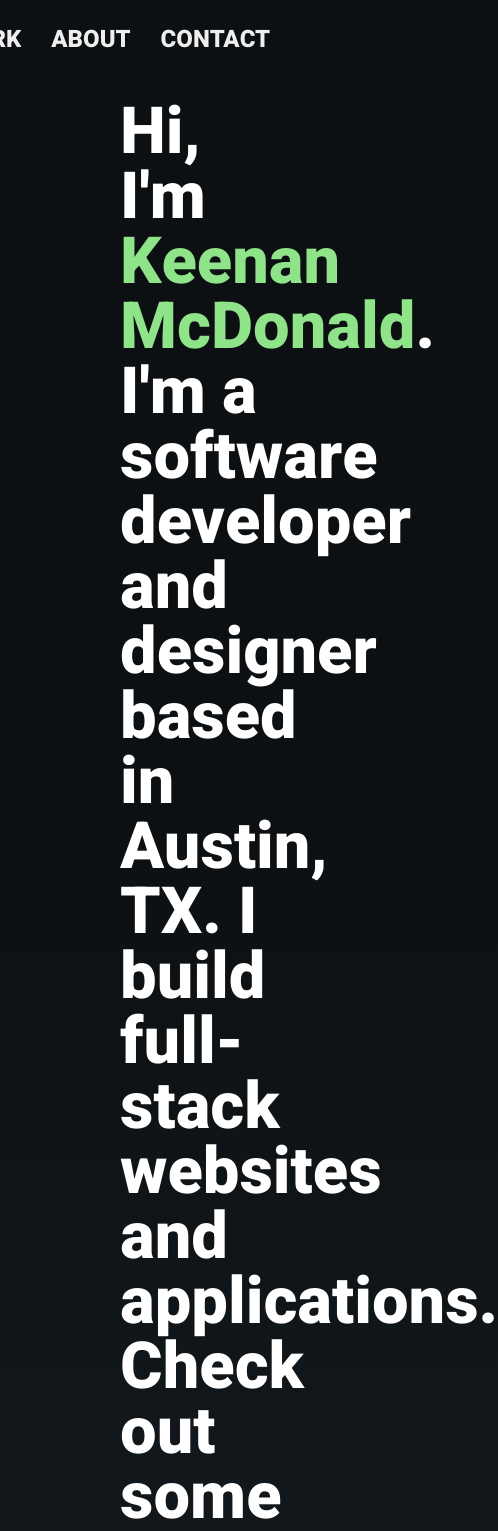
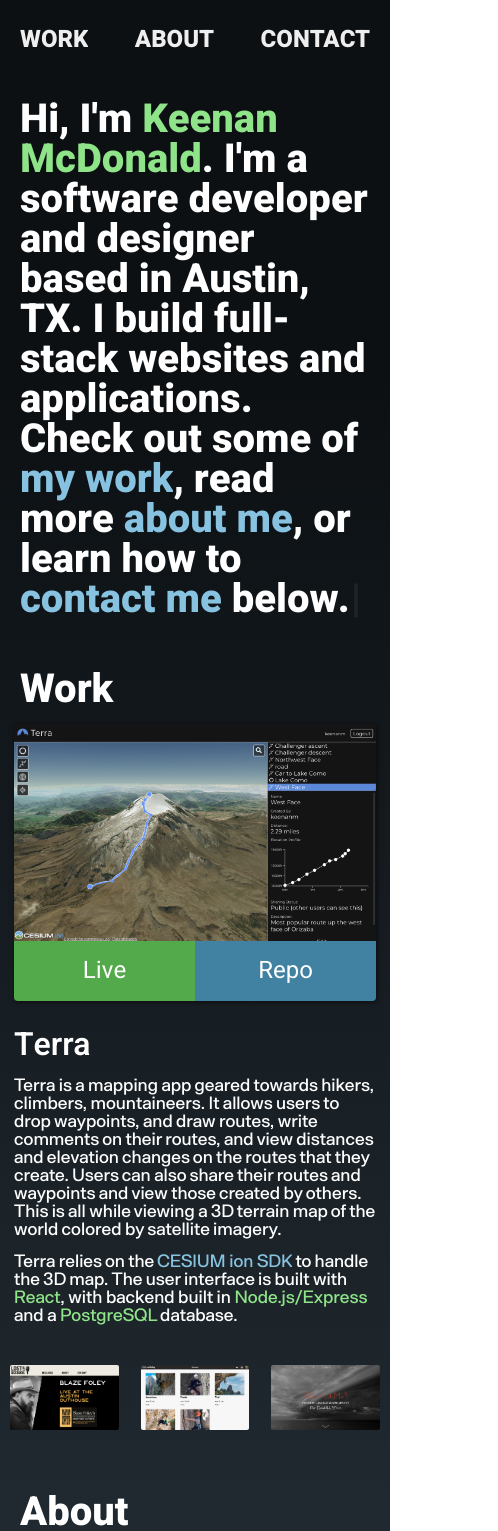
Before and after one commit to keenanmcdonald/react-portfolio, a React (Create React App) app: page / in a window 390 px wide. Shown: the top 1531 px of the page, 498 px wide, since content can reach past the window. Built offline with nearby package versions, Linux system fonts and the light colour scheme.

Commit message:
mobile styling

```diff
--- a/src/App.css
+++ b/src/App.css
@@ -56,7 +56,7 @@ h1.section-title{
 }
 
 p{
-  font-size: 22px;
+  font-size: 18px;
   font-family: arbeit;
 }
 
@@ -111,7 +111,7 @@ section#hero{
   position: static;
 }
 
-a.intro-link{
+a.intro-link, a.project-text-link{
   text-decoration: none;
   transition: .5s ease;
   background: linear-gradient(to right,#87c3e0 43%, #8FE388 53%) left;
@@ -120,7 +120,7 @@ a.intro-link{
   -webkit-text-fill-color: transparent;
 }
 
-a.intro-link:hover{
+a.intro-link:hover, a.project-text-link:hover{
   background-position: right;
   cursor: pointer;
 }
@@ -160,15 +160,6 @@ section#work{
   transition: all .15s ease;
 }
 
-.selected-project div{
-  padding: 14px;
-}
-
-.selected-project h4{
-  font-size: 32px;
-  margin-bottom: 20px;
-}
-
 .project:hover{
   cursor: pointer;
 }
@@ -177,63 +168,95 @@ section#work{
   height: 100%;
   position: relative;
   flex: 21;
+  padding: 14px;
+}
+
+div.project-info-container div{
+  padding: 0;
+}
+
+div.project-description p {
+  margin: 14px 0;
 }
 
 .project-image-container{
   flex: 19;
+  position: relative;
+  padding: 0;
+  margin: 14px;
+  height: max-content;
 }
 
-.project-description p {
-  font-size: 16px;
-  font-family: arbeit;
+.project-image-container:hover .project-image{
+  opacity: 0.3;
+  cursor: pointer;
 }
 
-div.project-description{
-  padding: 0;
+.project-image-container:hover .link-container{
+  opacity: 1;
 }
+
 
 .selected-project .project-image{
   border-radius: 4px 4px 0 0;
+  opacity: 1;
+  display: block;
+  width: 100%;
+  height: auto;
+  transition: 0.5s ease;
+  backface-visibility: hidden;
+  margin-top: 0;
 }
 
 div.link-container{
+  transition: 0.5s ease;
+  opacity: 0;
   padding: 0;
-  position: relative;
-  bottom: 0px;
+  width: 100%;
+  height: 100%;
+  position: absolute;
+  top: 50%;
+  left: 50%;
+  transform: translate(-50%, -50%);
+  -ms-transform: translate(-50%, -50%);
+  text-align: center;
   display: flex;
-  margin-top: -3px;
-  border-top: solid black 1px;
-  display: none;
+  flex-direction: column;
 }
 
 .selected-project a.project-link{
   display: block;
   text-align: center;
+  padding-top: 100px;
   width: 100%;
+  height: 50%;
   text-decoration: none;
-  padding: 14px;
-  font-size: 20px;
-  color: black;
+  padding: 20px;
+  color: white;
+  border: none;
   transition: all 0.3s ease;
+  background-size: 300%;
+  font-size: 24px;
+  display: flex;
+  flex-direction: column;
+  justify-content: center;
+}
+
+a.project-link:hover{
+  background-position: right;
+  cursor: pointer;
 }
 
 a.live{
-  background: linear-gradient(to left, #6aac65 33%, #8FE388 66%) right;
-  background-size: 300%;
-  border-radius: 0 0 0 6px;
-}
-a.repo{
-  background: linear-gradient(to right, #628fa5 33%, #87c3e0 66%) left;
-  background-size: 300%;
-  border-radius: 0 0 6px 0;
+  background: linear-gradient(to right, transparent 40%, #90e38883 60%) left;
+  border-radius: 4px 4px 0 0;
 }
 
-a.live:hover{
-  background-position: left;
+a.repo{
+  background: linear-gradient(to right, transparent 40%, #87c2e080 60%) left;
+  border-radius: 0 0 4px 4px;
 }
-a.repo:hover{
-  background-position: right;
-}
+
 
 .project-image{
   margin-top: 4px;
@@ -336,13 +359,165 @@ div.contact-link-container:hover span.tw-heading{
   color: #8FE388 !important;
 }
 
+.contact-link-container{
+  margin-bottom: 20px;
+}
 div.contact-link-container:hover .Typewriter__cursor{
   visibility: visible;
 }
-.contact-link-container{
-  margin-bottom: 20px;
+
+div.contact-link-container .Typewriter__cursor{
+  visibility: hidden;
 }
 
-section#contact .Typewriter__cursor{
-  visibility: hidden;
+@media only screen and (max-width: 800px) {
+  div.nav{
+    float: none;
+    margin: auto;
+    justify-content: space-between;
+  }
+  div.nav a{
+    margin: 28px 0;
+  }
+  h1.intro, .tw-heading{
+    font-size: 45px;
+    padding: 0;
+  }
+  section{
+    padding: 20px 80px;
+  }
+
+  h2.project-title{
+    font-size: 32px;
+  }
+  .selected-project{
+    flex-direction: column;
+  }
+  h1.section-title{
+    left: -4px;
+  }
+  .contact-content img{
+    height: 42px;
+  }
+
+  a.contact-link span.tw-heading, a.contact-link span.Typewriter__cursor{
+    font-size: 34px;
+  }
+
 }
+
+
+@media only screen and (max-width: 600px){
+  section{
+    padding: 20px 20px;
+  }
+  h1.intro, .tw-heading{
+    font-size: 40px;
+  }
+
+  h1.section-title{
+    padding-top: 10px;
+    position: static;
+    font-size: 40px;
+    margin: 0;
+    writing-mode: horizontal-tb;
+    transform: none !important;
+  }
+  header.header{
+    padding: 0 20px;
+  }
+
+  .project-image{
+    box-shadow: none;
+  }
+
+  .project-image-container:hover .project-image{
+    opacity: 1;
+  }
+
+  .project-image-container{
+    box-shadow: 1px 1px 5px 0px rgba(0, 0, 0, 0.6);
+  }
+
+  div.link-container{
+    opacity: 1;
+    position: static;
+    flex-direction: row;
+    transform: none;
+    -ms-transform: none;
+    height: 60px;
+  }
+  .selected-project a.project-link{
+    height: 100%;
+  }
+
+  a.live{
+    background-color: #53aa4b;
+    border-radius: 0 0 0 4px;
+  }
+
+  a.repo{
+    background-color: #4181a1;
+    border-radius: 0 0 4px 0;
+  }
+
+  div.project{
+    padding: 10px;
+  }
+
+  img.bio-photo{
+    width: 40%;
+    margin-right: 20px;
+    margin-bottom: 6px;
+  }
+  .contact-content{
+    margin-top: 40px;
+  }
+  .contact-content img{
+    height: 32px;
+  }
+  a.contact-link span.tw-heading, a.contact-link span.Typewriter__cursor{
+    font-size: 20px;
+  }
+  a.contact-link{
+    bottom: 8px;
+    padding-left: 10px;
+  }
+}
+
+@media (hover: none) {
+  .project-image{
+    box-shadow: none;
+  }
+
+  .project-image-container:hover .project-image{
+    opacity: 1;
+  }
+
+  .project-image-container{
+    box-shadow: 1px 1px 5px 0px rgba(0, 0, 0, 0.6);
+  }
+
+  div.link-container{
+    opacity: 1;
+    position: static;
+    flex-direction: row;
+    transform: none;
+    -ms-transform: none;
+    height: 60px;
+  }
+  .selected-project a.project-link{
+    height: 100%;
+  }
+
+  a.live{
+    background-color: #53aa4b;
+    border-radius: 0 0 0 4px;
+  }
+
+  a.repo{
+    background-color: #4181a1;
+    border-radius: 0 0 4px 0;
+  }
+
+}
--- a/src/App.js
+++ b/src/App.js
@@ -22,42 +22,82 @@ class App extends React.Component {
           title:'Terra',
           selected:false,
           description: (
-            <p>
-              Terra is a mapping app geared towards hikers, climbers, mountaineers. It allows users to drop waypoints and draw routes on a 3D terrain map of the world.
-            </p>
+            <div>
+              <p>
+                Terra is a mapping app geared towards hikers, climbers, mountaineers. It allows users to drop waypoints, and draw routes, write comments on their routes, and
+                view distances and elevation changes on the routes that they create. Users can also share their routes and waypoints and view those created by others. This is
+                all while viewing a 3D terrain map of the world colored by satellite imagery.
+              </p>
+              <p>
+                Terra relies on the <a className='project-text-link' rel="noreferrer" target='_blank' href='https://cesium.com/'>CESIUM ion SDK</a> to handle the 3D map. The user interface is built with <span className='green'>React</span>,
+                with backend built in <span className='green'>Node.js/Express</span> and a <span className='green'>PostgreSQL</span> database.
+              </p>
+            </div>
           ),
           screenshotDesktop: 'terra-desktop.png',
           screenshotMobile: 'terra-mobile.png',
-          techStack: {frontEnd: 'Javascript, React, CesiumJS, Resium', backEnd: 'NodeJS, Express, Postgresql'},
-          live: 'terra-app1.heroku.com',
-          repo: '',
-          colors: {main: '', accent: ''}
+          live: 'http://terra-app1.herokuapp.com',
+          repo: 'https://github.com/keenanmcdonald/terra-app',
         },
         {
           id: 1,
           title:'Lost Art Records',
           selected: false,
-          description: `Website commissioned by record label Lost Art Records. This is a static site consisting of a landing page and a page for each of the albums.`,
+          description: (
+            <div>
+              <p>
+                Website commissioned by record label Lost Art Records. This is a static site consisting of a landing page and a page for each of the albums.
+              </p>
+              <p>
+                Lost Art Records is a record label based in Austin, Texas specializing in posthumous releases of the music of singer-sogwriter and country music legend Blaze Foley.
+              </p>
+              <p>The site is built using <span className='green'>React</span>.</p>
+            </div>
+          ),
           screenshotDesktop: 'lostart-desktop.png',
           screenshotMobile: 'lostart-mobile.png',
-          techStack: {frontEnd: 'Javascript, React'}
+          live: 'http://lostartrecords.com',
+          repo: 'https://github.com/keenanmcdonald/lost-art-redesign',
         },
         {
           id: 2,
           title:'onBelay',
           selected: false,
-          description: `onBelay is a partner finder app for Rock Climbers. It let's climbers connect with other potential partners that climb similar styles and within the same difficulty.`,
+          description: (
+            <div>
+              <p>
+                onBelay is a partner-finder for rock clibers. It let's climbers connect with potential partners that climb similar styles and within the same difficulty range.
+              </p>
+              <p>
+                The app uses location-based matching to match users with others that are within a certain mile radius of the current user - it works similar to many popular dating apps.
+              </p>
+              <p>
+                onBelay uses a <span className='green'>React</span> frontend, as well as <span className='green'>Node.js/Express</span>, <span className='green'>PostgreSQL</span> and <span className='green'>PostGIS</span> for the backend.
+              </p>
+            </div>
+          ),
           screenshotDesktop: 'onbelay-desktop.png',
           screenshotMobile: 'onbelay-mobile.png',
-          techStack: {frontEnd: 'Javascript, React', backEnd: 'NodeJS, Express, Postgresql, PostGIS'}
+          live: 'https://onbelayapp.com',
+          repo: 'https://github.com/keenanmcdonald/onbelay-app',
         },
         {
           id: 3,
           title: 'Why Not Me',
           selected: false,
-          description: `A minimal single-page site built to promote and sell the book Why Not Me: Finessing Life's Slings and Arrows.`,
+          description: (
+            <div>
+              <p>
+                A minimal single-page site built to promote and sell the book Why Not Me: Finessing Life's Slings and Arrows. The design of the page is intended to mirror the book jacket design.
+              </p>
+              <p>
+                The site was built using vanilla <span className='green'>Javascript</span>, <span className='green'>HTML</span>, and <span className='green'>CSS</span>.
+              </p>
+            </div>
+          ),
           screenshotDesktop: 'whynotme-desktop.png',
-          techStack: {frontEnd: 'HTML, CSS, Javascript'}
+          live: 'http://donaldwheat.com',
+          repo: 'https://github.com/keenanmcdonald/why-not-me-site',
         },
       ],
       selected: 0,
--- a/src/components/Bio.js
+++ b/src/components/Bio.js
@@ -4,9 +4,16 @@ function Bio(props){
     return (
         <section id='bio'>
             <h1 data-aos='fade' className='section-title'>About</h1>
-            <img className='bio-photo' alt='keenan mcdonald' src={`/images/bio-photo-2.png`}/>
-            <p data-aos='fade' className='bio-text'>I'm a web developer and recent graduate of Thinkful's Engineering Bootcamp, currently seeking employment as a software developer in Austin, TX. I started coding at a young age but took a break to pursue my other passions in my early 20's. I've been excited to return to more technical pursuits lately as I work to further develop skills as a coder. I'm especially passionate about coding and web design when it intersects with my interests in music and the outdoors.</p>
-            <p data-aos='fade' className='bio-text'>In my spare time, you can find me rock climbing throughout the U.S. and abroad. I'm an avid mountaineer, mountain biker, caver, and kayaker as well. I have spent years in the outdoor education field working to get more kids spending time outside. In addition to outdoor pursuits, I am a musician and create ambient music using a modular synthesizer.</p>
+            <img data-aos='fade' className='bio-photo' alt='keenan mcdonald' src={`/images/bio-photo-2.png`}/>
+            <p data-aos='fade' className='bio-text'>
+                I'm a web developer and recent graduate of Thinkful's Engineering Bootcamp, currently seeking employment as a software developer in Austin, TX. I started coding at a young age
+                but took a break to pursue my other passions in my early 20's. I've been excited to return to more technical pursuits lately as I work to further develop skills as a coder. I'm
+                especially passionate about coding and web design when it intersects with my interests in music and the outdoors.
+            </p>
+            <p data-aos='fade' className='bio-text'>
+                In my spare time, you can find me rock climbing throughout the U.S. and abroad. I'm an avid mountaineer, mountain biker, caver, and kayaker as well. I have spent years in the
+                outdoor education field working to get more kids spending time outside. In addition to outdoor pursuits, I am a musician and create ambient music using a modular synthesizer.
+            </p>
         </section>
     )
 }
--- a/src/components/Contact.js
+++ b/src/components/Contact.js
@@ -7,7 +7,7 @@ function Contact(props){
         <section id='contact'>
             <h1 data-aos='fade' className='section-title'>Contact</h1>
             <div className='contact-content'>
-                <div id='email' className='contact-link-container' data-aos='fade'>
+                <div id='email' className='contact-link-container' data-aos='fade' data-aos-anchor-placement='top-bottom'>
                     <img alt='mail icon' src='/images/email-white.png'/>
                     <a target='_blank' rel="noreferrer" href='mailto:keenanjmcdonald@gmail.com' className='contact-link'>
                         <Typewriter
@@ -42,9 +42,9 @@ function Contact(props){
                         />
                     </a>
                 </div>
-                <div id='github' className='contact-link-container' data-aos='fade'>
+                <div id='github' className='contact-link-container' data-aos='fade' data-aos-anchor-placement='top-bottom'>
                     <img alt='mail icon' src='/images/github-white.png'/>
-                    <a target='_blank' rel="noreferrer" href='github.com/keenanmcdonald' className='contact-link'>
+                    <a target='_blank' rel="noreferrer" href='http://github.com/keenanmcdonald' className='contact-link'>
                     <Typewriter
                             options={{
                                 wrapperClassName: 'tw-heading',
@@ -76,9 +76,9 @@ function Contact(props){
                         />
                     </a>
                 </div>
-                <div id='linkedin' className='contact-link-container' data-aos='fade'>
+                <div id='linkedin' className='contact-link-container' data-aos='fade' data-aos-anchor-placement='top-bottom'>
                     <img alt='mail icon' src='/images/linkedin-white.png'/>
-                    <a target='_blank' rel="noreferrer" href='linkedin.com/in/keenan-mcdonald' className='contact-link'>
+                    <a target='_blank' rel="noreferrer" href='http://linkedin.com/in/keenan-mcdonald' className='contact-link'>
                     <Typewriter
                             options={{
                                 wrapperClassName: 'tw-heading',
@@ -110,42 +110,6 @@ function Contact(props){
                         />
                     </a>
                 </div>
-
-                <div id='instagram' className='contact-link-container' data-aos='fade'>
-                    <img alt='mail icon' src='/images/instagram-white.png'/>
-                    <a target='_blank' rel="noreferrer" href='www.instagram.com/keenanmcd' className='contact-link'>
-                        <Typewriter
-                            options={{
-                                wrapperClassName: 'tw-heading',
-                                delay: 0.01,
-                            }}
-                            onInit={(tw) => {
-                                console.log('tw init')
-                                tw.pasteString('instagram')
-                                .callFunction(() => {
-                                    document.getElementById('instagram').addEventListener('mouseenter', () => {
-                                        tw
-                                        .stop()
-                                        .deleteAll(0.01)
-                                        .changeDelay(0.01)
-                                        .typeString('keenanmcd')
-                                        .start()
-                                    })
-                                    document.getElementById('instagram').addEventListener('mouseleave', () => {
-                                        tw
-                                        .stop()
-                                        .deleteAll(0.01)
-                                        .changeDelay(0.01)
-                                        .pasteString('instagram')
-                                        .start()
-                                    })
-                                }, tw)
-                                .start()
-                            }}
-                        />
-                    </a>
-                </div>
-
             </div>
         </section>
     )
--- a/src/components/SelectedProject.js
+++ b/src/components/SelectedProject.js
@@ -7,8 +7,8 @@ function SelectedProject(props){
                 <div key={0} className='project-image-container'>
                     <img className='project-image' alt={`screenshot of ${props.title}`} src={`/images/screenshots/${props.screenshotDesktop}`}/>
                     <div className='link-container'>
-                        <a className='project-link live' href='www.google.com'>Live Site</a>
-                        <a className='project-link repo' href='www.google.com'>Repo</a>
+                        <a className='project-link live' target='_blank' rel="noreferrer" href={props.live}>Live</a>
+                        <a className='project-link repo' target='_blank' rel="noreferrer" href={props.repo}>Repo</a>
                     </div>
                 </div>
                 <div className='project-info-container'>
```
